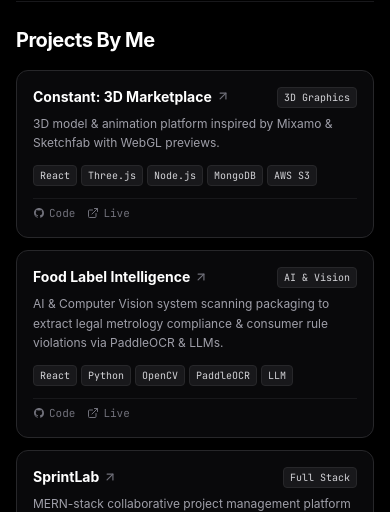
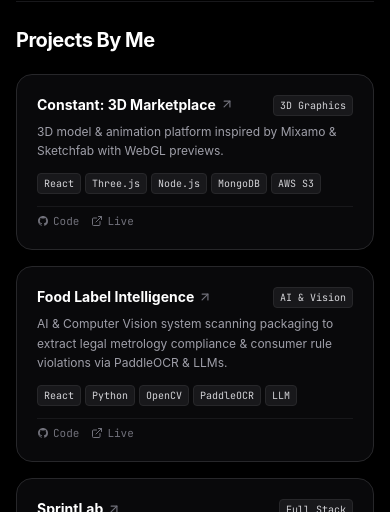
Before and after one commit to Soumya1974/Portfolio-final, a React (Vite) app in the folder client/: page / in a window 390 px wide. Shown: the part 998-1510 px from the top of the page. Built offline with nearby package versions, Linux system fonts and the light colour scheme; no server answers.

Commit message:
refactor(projects): refine card spacing tokens and mobile-only stack style

```diff
--- a/client/src/components/ProjectsSection.jsx
+++ b/client/src/components/ProjectsSection.jsx
@@ -41,6 +41,12 @@ const projects = [
     badge: 'Fintech'
   }
 ];
+
+// ---- Consistent spacing tokens used everywhere below ----
+const CARD_PADDING = 'p-5';
+const CARD_RADIUS = 'rounded-2xl';
+const CARD_GAP = 'gap-4';
+const SECTION_TO_GRID_GAP = 'mb-5';
 
 let sharedAudioCtx = null;
 
@@ -118,9 +124,26 @@ const triggerHapticStack = () => {
 export default function ProjectsSection() {
   const { isDark } = useTheme();
   const [activeIdx, setActiveIdx] = useState(null);
+  const [isMobile, setIsMobile] = useState(
+    typeof window !== 'undefined' ? window.innerWidth < 640 : false
+  );
   const containerRef = useRef(null);
   const cardRefs = useRef([]);
   const stackedCards = useRef({});
+
+  // Track viewport so the sticky-stack inline offsets ONLY ever apply on
+  // mobile. Previously the `top` / `zIndex` inline styles were applied
+  // unconditionally, which (because inline styles win over Tailwind's
+  // `sm:relative`) silently shifted every desktop card down by an
+  // increasing amount — that's what was causing the uneven
+  // margin/padding look across cards on larger screens.
+  useEffect(() => {
+    if (typeof window === 'undefined') return;
+    const handleResize = () => setIsMobile(window.innerWidth < 640);
+    handleResize();
+    window.addEventListener('resize', handleResize);
+    return () => window.removeEventListener('resize', handleResize);
+  }, []);
 
   const handleLiveClick = (e, project, idx) => {
     e.preventDefault();
@@ -189,33 +212,31 @@ export default function ProjectsSection() {
         isDark ? 'border-zinc-900' : 'border-zinc-100'
       }`}
     >
-      <div className="flex items-center justify-between mb-4">
+      <div className={`flex items-center justify-between ${SECTION_TO_GRID_GAP}`}>
         <h2 className={`text-xl font-bold tracking-tight transition-colors duration-300 ${
           isDark ? 'text-white' : 'text-black'
         }`}>
           Projects By Me
         </h2>
-        {/* <span className={`font-mono-code text-xs transition-colors duration-300 ${
-          isDark ? 'text-zinc-500' : 'text-zinc-400'
-        }`}>
-          selected ({projects.length})
-        </span> */}
       </div>
 
       {/* Sleek Rectangular Cards Grid */}
-      <div className="grid grid-cols-1 sm:grid-cols-2 gap-3">
+      <div className={`grid grid-cols-1 sm:grid-cols-2 ${CARD_GAP}`}>
         {projects.map((project, idx) => {
           const isOpen = activeIdx === idx;
+
+          // Sticky-stack offset is now only ever applied on mobile, so
+          // desktop cards sit flush in the grid with identical spacing.
+          const stackStyle = isMobile
+            ? { top: `calc(4.5rem + ${idx * 0.75}rem)`, zIndex: 10 + idx }
+            : undefined;
 
           return (
             <div
               key={idx}
               ref={(el) => (cardRefs.current[idx] = el)}
-              style={{
-                top: `calc(4.5rem + ${idx * 0.75}rem)`,
-                zIndex: 10 + idx,
-              }}
-              className={`sticky sm:relative p-4 rounded-xl border transition-all duration-200 flex flex-col justify-between group min-h-[140px] ${
+              style={stackStyle}
+              className={`sticky sm:relative sm:top-auto sm:z-auto ${CARD_PADDING} ${CARD_RADIUS} border transition-all duration-200 flex flex-col justify-between group min-h-[140px] ${
                 isDark
                   ? 'border-zinc-800 bg-zinc-950 shadow-xl sm:shadow-none hover:border-zinc-700 hover:bg-zinc-900/60'
                   : 'border-zinc-200 bg-white shadow-md sm:shadow-none hover:border-black'
@@ -298,7 +319,7 @@ export default function ProjectsSection() {
               {/* -------------------- DESKTOP SIDE POPOVER (Attached next to card/button on sm+ screens) -------------------- */}
               {isOpen && (
                 <div
-                  className={`hidden sm:block absolute z-40 right-0 bottom-full mb-2 w-80 p-5 rounded-2xl border shadow-2xl backdrop-blur-xl animate-fadeIn transition-all ${
+                  className={`hidden sm:block absolute z-40 right-0 bottom-full mb-2 w-80 ${CARD_PADDING} ${CARD_RADIUS} border shadow-2xl backdrop-blur-xl animate-fadeIn transition-all ${
                     isDark
                       ? 'bg-zinc-950/95 border-zinc-800 text-white shadow-black/80'
                       : 'bg-white/95 border-zinc-200 text-black shadow-zinc-400/30'
@@ -370,7 +391,7 @@ export default function ProjectsSection() {
                   onClick={() => setActiveIdx(null)}
                 >
                   <div
-                    className={`relative w-full max-w-md p-6 rounded-2xl border shadow-2xl space-y-4 transition-colors ${
+                    className={`relative w-full max-w-md ${CARD_PADDING} ${CARD_RADIUS} border shadow-2xl space-y-4 transition-colors ${
                       isDark ? 'bg-zinc-950 border-zinc-800 text-white' : 'bg-white border-zinc-200 text-black'
                     }`}
                     onClick={(e) => e.stopPropagation()}
```
